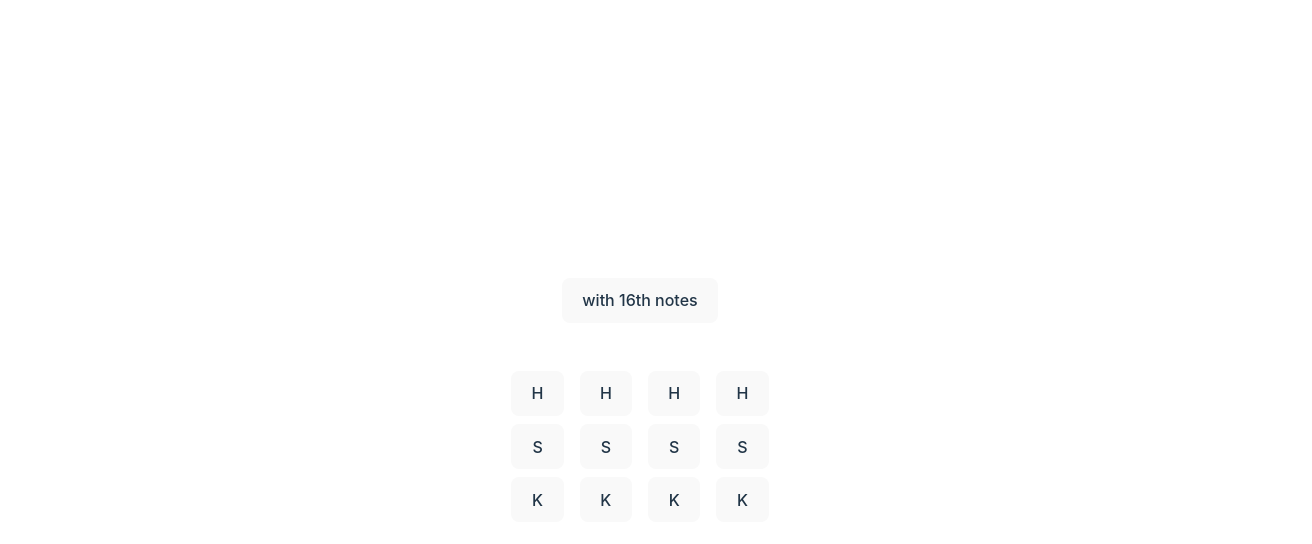
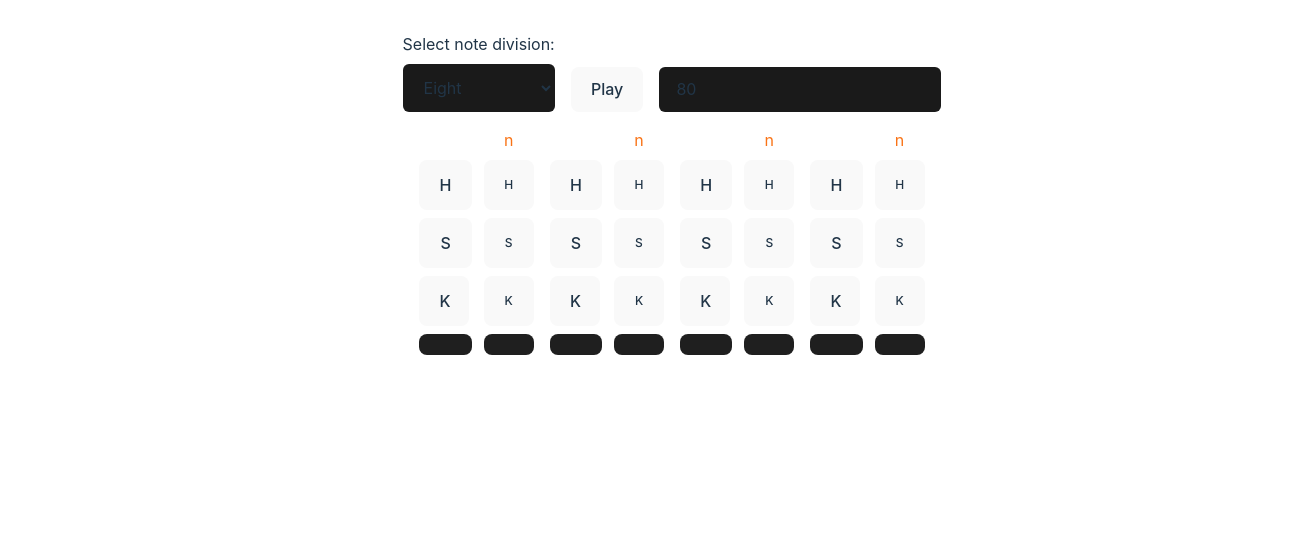
Before and after one commit to edausan/beat-pro, a Vue app: page / in a window 1280 px wide. Shown: the top 544 px of the page, 1312 px wide, since content can reach past the window. Built offline with nearby package versions, Linux system fonts and the light colour scheme.

Commit message:
added sequencer

```diff
--- a/index.html
+++ b/index.html
@@ -4,7 +4,7 @@
 		<meta charset="UTF-8" />
 		<link rel="icon" type="image/svg+xml" href="/vite.svg" />
 		<meta name="viewport" content="width=device-width, initial-scale=1.0" />
-    <title>Vite + Vue + TS</title>
+		<title>BeatPro</title>
 	</head>
 	<body>
 		<div id="app"></div>
--- a/src/components/Buttons.vue
+++ b/src/components/Buttons.vue
@@ -1,23 +1,86 @@
 <script setup lang="ts">
-import { ref } from "vue";
+import { computed, ref } from "vue";
 
-const active = ref<{h: boolean; s: boolean; k: boolean}>({
-      h: false,
-      s: false,
-      k: false
-    })
+const props = defineProps<{ is16?: boolean }>();
+
+const active = ref<{ h: boolean; s: boolean; k: boolean }>({
+	h: false,
+	s: false,
+	k: false,
+});
 
 const handleSetActive = (drum: string) => {
-  active.value = {...active.value, [drum]:!(active.value as any)[drum]}
-}
+	active.value = { ...active.value, [drum]: !(active.value as any)[drum] };
+};
+
+// const isActive = computed(() => false);
+// const hatClasses = computed(() => [
+// 	props.is16 && active.value.h
+// 		? "bg-orange-500 is-sixteen active__hat"
+// 		: !props.is16 && active.value.h
+// 		? `bg-sky-500 active__hat font-bold`
+// 		: "",
+// 	props.is16 && "text-xs",
+// 	"h-[50px]",
+// ]);
+
+const hatsClasses = computed(() => [
+	props.is16 && active.value.h
+		? "bg-orange-500 is-sixteen active__kit"
+		: !props.is16 && active.value.h
+		? `bg-sky-500 active__kit font-bold`
+		: "",
+	props.is16 && "text-xs",
+	"h-[50px]",
+]);
+
+const snareClasses = computed(() => [
+	props.is16 && active.value.s
+		? "bg-orange-500 is-sixteen active__kit"
+		: !props.is16 && active.value.s
+		? `bg-sky-500 active__kit font-bold`
+		: "",
+	props.is16 && "text-xs",
+	"h-[50px]",
+]);
+
+const kickClasses = computed(() => [
+	props.is16 && active.value.k
+		? "bg-orange-500 is-sixteen active__kit"
+		: !props.is16 && active.value.k
+		? `bg-sky-500 active__kit font-bold`
+		: "",
+	props.is16 && "text-xs",
+	"h-[50px] w-[50px]",
+]);
 </script>
 
 <template>
-  <div class="flex flex-col gap-2 mt-2">
-      <button :class="active.h ? 'bg-sky-500' : ''" @click="handleSetActive('h')">H</button>
-      <button :class="active.s ? 'bg-sky-500' : ''" @click="handleSetActive('s')">S</button>
-      <button :class="active.k ? 'bg-sky-500' : ''" @click="handleSetActive('k')">K</button>
-    </div>
+	<div class="flex flex-col gap-2 mt-2">
+		<button id="hats" :class="hatsClasses" @click="handleSetActive('h')">H</button>
+		<button id="snares" :class="snareClasses" @click="handleSetActive('s')">S</button>
+		<button id="kicks" :class="kickClasses" @click="handleSetActive('k')">K</button>
+		<button id="click" disabled :class="['bg-[#1f1f1f]', $props.is16 && 'desat']"></button>
+	</div>
 </template>
 
-<style scoped></style>
+<style scoped>
+.active {
+	background-color: #f59e0b;
+}
+.active__kit.active-kit {
+	background-color: #84cc16;
+}
+
+.active.desat {
+	background-color: #92410eac;
+}
+
+.default-bg {
+	background-color: #1f1f1f;
+}
+
+.is-sixteen.btn__default-bg {
+	background-color: #f97316;
+}
+</style>
--- a/src/components/Count.vue
+++ b/src/components/Count.vue
@@ -1,36 +1,35 @@
-<script lang="ts">
-import { PropType, defineComponent } from "vue";
-import { Nums } from "./types";
+<script lang="ts" setup>
+import { computed } from "vue";
 import Buttons from "./Buttons.vue";
 import Notes from "./Notes.vue";
+import { Divisions } from "./types";
 
-export default defineComponent({
-  name: "Count",
-  components: { Buttons, Notes },
-  props: {
-    beat: {
-      required: true,
-      type: Object as PropType<Nums>,
-    },
-    with16: {
-      required: false,
-      type: Boolean,
-    },
-  }
-});
+const props = defineProps<{
+	beat: any;
+	division: number;
+	metro: number;
+	idx: number;
+}>();
+
+const subDiv = computed(() => props.division === Divisions.eight || props.division === Divisions.sixteen);
 </script>
 
 <template>
 	<section class="flex flex-col gap-3 text-md">
 		<div class="flex flex-row gap-3">
 			<div>
-        <span class="text-white font-bold">{{ beat.num }}</span>
+				<span class="text-white font-bold">{{ $props.beat.num }}</span>
 				<Buttons />
 			</div>
-        <div v-if="with16" class="flex flex-row gap-3">
-          <Notes :beat="beat.e" />
-          <Notes :beat="beat.n" />
-          <Notes :beat="beat.a" />
+
+			<div v-if="$props.division === Divisions.eight" class="flex flex-row gap-3">
+				<Notes :beat="$props.beat.n" :is16="subDiv" is-n />
+			</div>
+
+			<div v-if="$props.division === Divisions.sixteen" class="flex flex-row gap-3">
+				<Notes :beat="$props.beat.e" :is16="subDiv" />
+				<Notes :beat="$props.beat.n" :is16="subDiv" is-n />
+				<Notes :beat="$props.beat.a" :is16="subDiv" />
 			</div>
 		</div>
 	</section>
--- a/src/components/Main.vue
+++ b/src/components/Main.vue
@@ -1,50 +1,141 @@
-<script lang="ts">
-import { defineComponent, ref } from "vue";
+<script lang="ts" setup>
+import { computed, onMounted, onUpdated, ref, watch, watchEffect } from "vue";
 import Count from "./Count.vue";
-import { Nums } from "./types";
+import { Divisions, Nums } from "./types";
+import { useClicker } from "./composables/useClicker";
 
-export default defineComponent({
-  name: "MainWrapper",
-  components: { Count },
-  setup() {
-    const beatsNum = ref<Nums[]>([]);
-    const with16 = ref<boolean>(false);
+const selectedDivision = ref<number>(Divisions.eight);
 
-    return { beatsNum, with16 };
-  },
-  mounted() {
-    this.handleNums();
-  },
-  methods: {
-    handleNums() {
-      const nums = ["1", "2", "3", "4"].map((num) => {
+const beatsNum = computed(
+	() =>
+		["1", "2", "3", "4"].map((num) => {
 			return {
 				num,
 				e: "e",
 				n: "n",
 				a: "a",
 			};
+		}) as Nums[]
+);
+
+const count = ref(0);
+const isPlaying = ref(false);
+const interval = ref();
+const bpm = ref(80);
+const click = ref();
+const hats = ref();
+const snares = ref();
+const kicks = ref();
+
+useClicker({
+	click,
+	count,
+	isPlaying,
+	selectedDivision,
+	kit: {
+		hats,
+		snares,
+		kicks,
+	},
 });
 
-      this.beatsNum = nums;
-    },
+const notesPerBeat = computed(() => {
+	if (selectedDivision.value === Divisions.quarter) {
+		return 1;
+	} else if (selectedDivision.value === Divisions.eight) {
+		return 2;
+	}
+	return 4;
+});
 
-    handleSetWith16() {
-      this.with16 = !this.with16;
-    },
-  },
+const notesPerSecond = computed(() => (bpm.value / 60) * notesPerBeat.value);
+
+watchEffect(() => {
+	if (bpm.value) {
+		isPlaying.value = false;
+	}
+});
+
+watch(
+	() => isPlaying.value,
+	(isPlaying) => {
+		if (isPlaying) {
+			interval.value = setInterval(() => {
+				if (count.value === selectedDivision.value) {
+					return (count.value = 1);
+				}
+				count.value = count.value + 1;
+			}, 1000 / notesPerSecond.value);
+		} else {
+			reset();
+		}
+	}
+);
+
+const clearClickBg = () => {
+	click.value.forEach((item: any) => {
+		item.classList.remove("active");
+		item.classList.add("default-bg");
+	});
+};
+
+onMounted(() => {
+	click.value = document.querySelectorAll("#click");
+	hats.value = document.querySelectorAll("#hats");
+	snares.value = document.querySelectorAll("#snares");
+	kicks.value = document.querySelectorAll("#kicks");
+});
+
+const reset = () => {
+	clearClickBg();
+	clearInterval(interval.value);
+	count.value = 0;
+};
+
+onUpdated(() => {
+	if (selectedDivision.value) {
+		click.value = document.querySelectorAll("#click");
+		hats.value = document.querySelectorAll("#hats");
+		snares.value = document.querySelectorAll("#snares");
+		kicks.value = document.querySelectorAll("#kicks");
+	}
 });
 </script>
 
 <template>
-  <div class="mb-4">
-    <button @click="handleSetWith16()">
-      {{ with16 ? "without" : "with" }} 16th notes
-    </button>
+	<section class="w-[100vw] flex flex-col gap-4">
+		<article class="flex gap-4 mx-auto">
+			<div class="flex flex-col max-w-[200px] text-left gap-2">
+				<label for="division">Select note division:</label>
+				<select
+					v-model="selectedDivision"
+					name="division"
+					id="division"
+					class="py-3 px-4 bg-[#1a1a1a] rounded-md transition-all cursor-pointer border border-transparent hover:border-[#646cff]">
+					<option :value="Divisions.quarter">Quarter</option>
+					<option :value="Divisions.eight">Eight</option>
+					<option :value="Divisions.sixteen">Sixteen</option>
+				</select>
 			</div>
-  <div class="flex flex-row gap-4">
-    <Count v-for="beat in beatsNum" :beat="beat" :with16="with16" />
+
+			<div class="flex items-end">
+				<button @click="isPlaying = !isPlaying">{{ isPlaying ? "Stop" : "Play" }}</button>
 			</div>
+
+			<div class="flex items-end">
+				<input
+					@keydown.enter="isPlaying = true"
+					v-model="bpm"
+					type="number"
+					class="py-[0.6em] px-4 bg-[#1a1a1a] rounded-md transition-all cursor-pointer border border-transparent hover:border-[#646cff] outline-none"
+					placeholder="BPM" />
+			</div>
+		</article>
+
+		<div class="flex flex-row gap-4 mx-auto text-center">
+			<Count v-for="(beat, index) in beatsNum" :beat="beat" :division="selectedDivision" :metro="count" :idx="index" />
+		</div>
+	</section>
 </template>
 
 <style scoped></style>
--- a/src/components/Notes.vue
+++ b/src/components/Notes.vue
@@ -1,19 +1,15 @@
-<script lang="ts">
-import { defineComponent } from "vue";
+<script lang="ts" setup>
 import Buttons from "./Buttons.vue";
 
-export default defineComponent({
-  name: "Notes",
-	components: { Buttons },
-  props: {
-    beat: {
-      required: false,
-      type: String,
-    },
-  }
-});
+defineProps<{
+	beat: string;
+	is16?: boolean;
+	isN?: boolean;
+}>();
 </script>
 
 <template>
-  <div><span class="text-sky-400">{{ beat }}</span> <Buttons /></div>
+	<div>
+		<span :class="[$props.isN ? 'text-orange-500' : 'text-sky-400']">{{ beat }}</span> <Buttons :is16="$props.is16" />
+	</div>
 </template>
--- /dev/null
+++ b/src/components/composables/useClicker.ts
@@ -0,0 +1,54 @@
+import { Ref, watch } from "vue";
+
+export type UseClickerTypes = {
+	count: Ref<number>;
+	selectedDivision: Ref<number>;
+	isPlaying: Ref<boolean>;
+	click: Ref<any>;
+	kit: {
+		hats: Ref<any>;
+		snares: Ref<any>;
+		kicks: Ref<any>;
+	};
+};
+
+export const useClicker = ({ click, count, isPlaying, selectedDivision, kit }: UseClickerTypes) => {
+	watch(
+		() => count.value,
+		(count) => {
+			if (count <= selectedDivision.value && isPlaying.value) {
+				// click
+				click.value[click.value.length - 1]?.classList.remove("active");
+				click.value[click.value.length - 1]?.classList.add("default-bg");
+				click.value[count - 2]?.classList.remove("active");
+				click.value[count - 2]?.classList.add("default-bg");
+				click.value[count - 1]?.classList.remove("default-bg");
+				click.value[count - 1]?.classList.add("active");
+
+				// hats
+				kit.hats.value[kit.hats.value.length - 1]?.classList.remove("active-kit");
+				kit.hats.value[kit.hats.value.length - 1]?.classList.add("btn__default-bg");
+				kit.hats.value[count - 2]?.classList.remove("active-kit");
+				kit.hats.value[count - 2]?.classList.add("btn__default-bg");
+				kit.hats.value[count - 1]?.classList.remove("btn__default-bg");
+				kit.hats.value[count - 1]?.classList.add("active-kit");
+
+				// snares
+				kit.snares.value[kit.snares.value.length - 1]?.classList.remove("active-kit");
+				kit.snares.value[kit.snares.value.length - 1]?.classList.add("btn__default-bg");
+				kit.snares.value[count - 2]?.classList.remove("active-kit");
+				kit.snares.value[count - 2]?.classList.add("btn__default-bg");
+				kit.snares.value[count - 1]?.classList.remove("btn__default-bg");
+				kit.snares.value[count - 1]?.classList.add("active-kit");
+
+				// kicks
+				kit.kicks.value[kit.kicks.value.length - 1]?.classList.remove("active-kit");
+				kit.kicks.value[kit.kicks.value.length - 1]?.classList.add("btn__default-bg");
+				kit.kicks.value[count - 2]?.classList.remove("active-kit");
+				kit.kicks.value[count - 2]?.classList.add("btn__default-bg");
+				kit.kicks.value[count - 1]?.classList.remove("btn__default-bg");
+				kit.kicks.value[count - 1]?.classList.add("active-kit");
+			}
+		}
+	);
+};
--- a/src/components/types.ts
+++ b/src/components/types.ts
@@ -1,6 +1,12 @@
 export interface Nums {
-    num: string;
-    e: string;
-    n: string;
-    a: string
+	num: string;
+	e: string;
+	n: string;
+	a: string;
 }
+
+export enum Divisions {
+	quarter = 4,
+	eight = 8,
+	sixteen = 16,
+}
--- a/src/style.css
+++ b/src/style.css
@@ -30,7 +30,7 @@ a:hover {
 body {
   margin: 0;
   display: flex;
-  place-items: center;
+  /* place-items: center; */
   min-width: 320px;
   min-height: 100vh;
 }
@@ -65,9 +65,9 @@ button:focus-visible {
 
 #app {
   max-width: 1280px;
-  margin: 0 auto;
+  /* margin: 0 auto; */
   padding: 2rem;
-  text-align: center;
+  /* text-align: center; */
 }
 
 @media (prefers-color-scheme: light) {
```
Lines whose indentation alone changed are shown as unchanged.
